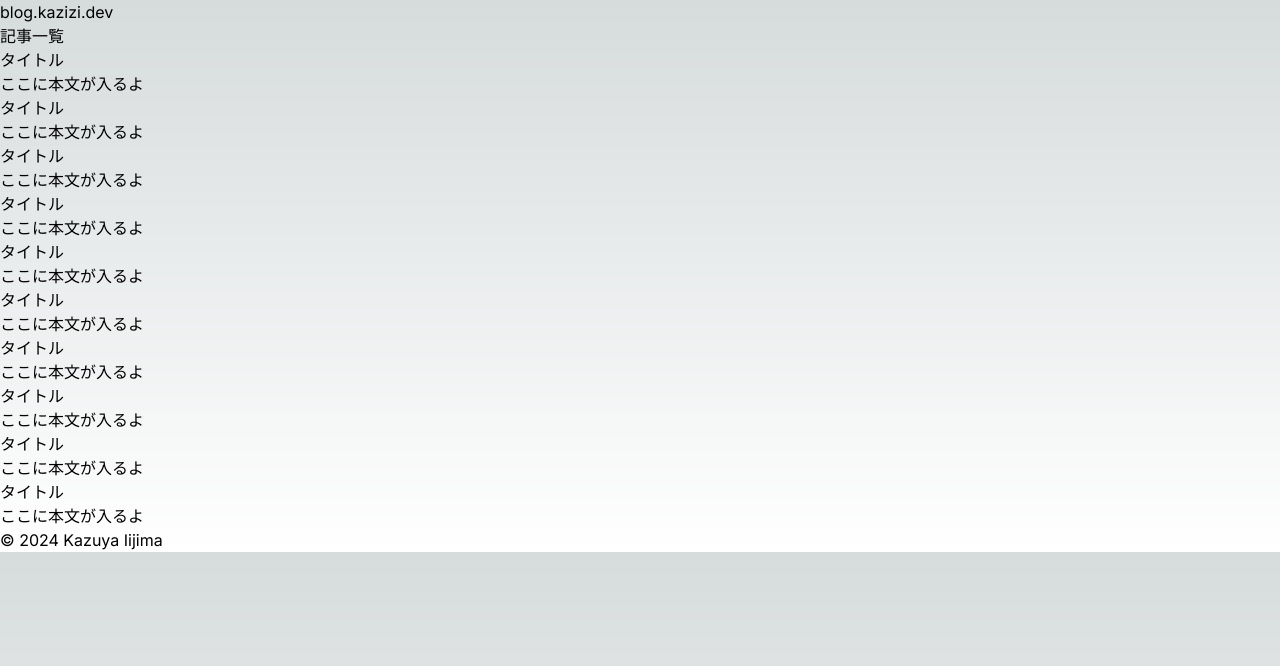
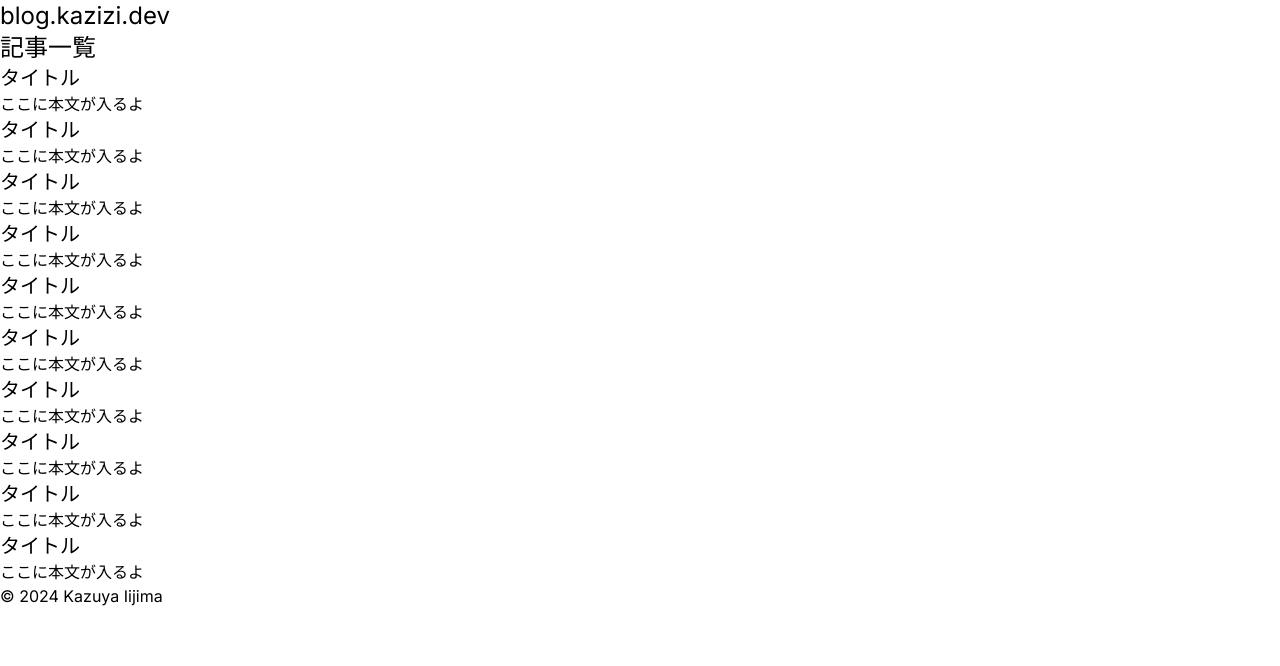
Before and after one commit to kazizi55/blog, a Next.js app: page / in a window 1280 px wide. Shown: the top 666 px of the page. Built offline with nearby package versions, Linux system fonts and the light colour scheme.

Commit message:
feat: modify global.css

```diff
--- a/src/app/globals.css
+++ b/src/app/globals.css
@@ -2,26 +2,11 @@
 @tailwind components;
 @tailwind utilities;
 
-:root {
-  --foreground-rgb: 0, 0, 0;
-  --background-start-rgb: 214, 219, 220;
-  --background-end-rgb: 255, 255, 255;
-}
-
-@media (prefers-color-scheme: dark) {
-  :root {
-    --foreground-rgb: 255, 255, 255;
-    --background-start-rgb: 0, 0, 0;
-    --background-end-rgb: 0, 0, 0;
+@layer base {
+  h1 {
+    @apply text-2xl;
+  }
+  h2 {
+    @apply text-xl;
   }
 }
-
-body {
-  color: rgb(var(--foreground-rgb));
-  background: linear-gradient(
-      to bottom,
-      transparent,
-      rgb(var(--background-end-rgb))
-    )
-    rgb(var(--background-start-rgb));
-}
```
